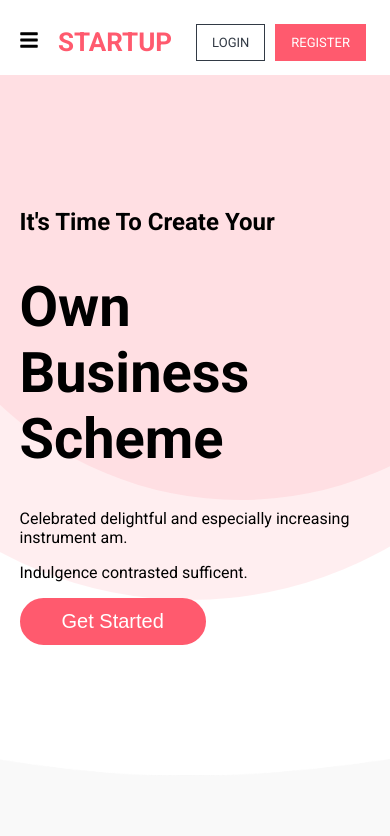
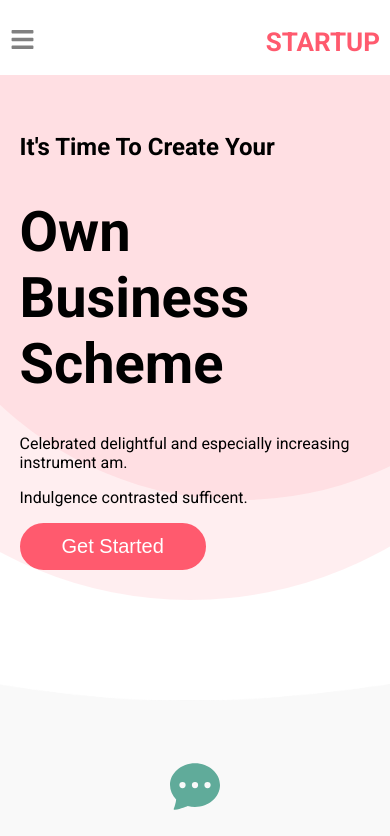
Before and after one commit to MouhaDiouf/startup, a React (Create React App) app: page / in a window 390 px wide. Shown: the top 836 px of the page. Built offline with nearby package versions, Linux system fonts and the light colour scheme.

Commit message:
Add mobile navigation

```diff
--- a/src/components/Footer/styles.module.scss
+++ b/src/components/Footer/styles.module.scss
@@ -51,6 +51,7 @@ $pink: #ff5a6e;
         justify-content: center;
         ul {
         justify-content: space-between;
+        padding-left: 0px;
         }
     }
 }
--- a/src/components/Header/Header.js
+++ b/src/components/Header/Header.js
@@ -1,15 +1,33 @@
-import React from 'react';
+import React, { useRef, useState } from 'react';
 import HeaderStyles from './styles.module.scss';
-import { FaBars } from 'react-icons/fa';
+import { FaBars, FaWindowClose } from 'react-icons/fa';
 function Header() {
+  const elementRef = useRef();
+  const [showMobileNav, setshowMobileNav] = useState(false);
+
+  const handleNavShow = () => {
+    setshowMobileNav(!showMobileNav);
+  };
   return (
+    <div className={HeaderStyles.headerContainer}>
       <div className={HeaderStyles.header}>
         <div className={HeaderStyles.iconContainer}>
-        <FaBars className={HeaderStyles.navBarsIcon} />
+          {!showMobileNav ? (
+            <FaBars
+              className={HeaderStyles.navBarsIcon}
+              onClick={handleNavShow}
+            />
+          ) : (
+            <FaWindowClose
+              className={HeaderStyles.navBarsIcon}
+              onClick={handleNavShow}
+            />
+          )}
         </div>
         <div className={HeaderStyles.logo}>
           <h1>Startup</h1>
         </div>
+
         <div className={HeaderStyles.navLinks}>
           <ul>
             <li className={HeaderStyles.activeLink}>Home</li>
@@ -27,6 +45,25 @@ function Header() {
             <li className={HeaderStyles.registerLink}>Register</li>
           </ul>
         </div>
+        <div
+          className={`${HeaderStyles.mobileNavLinks} ${
+            showMobileNav
+              ? HeaderStyles.showMobileNav
+              : HeaderStyles.hideMobileNav
+          }`}
+          ref={elementRef}
+        >
+          <ul>
+            <li className={HeaderStyles.activeLink}>Home</li>
+            <li>About</li>
+            <li>Features</li>
+            <li>Overview</li>
+            <li>Pricing</li>
+            <li>Team</li>
+            <li>Contact</li>
+          </ul>
+        </div>
+      </div>
     </div>
   );
 }
--- a/src/components/Header/styles.module.scss
+++ b/src/components/Header/styles.module.scss
@@ -9,6 +9,13 @@ $pink: #ff5a6e;
     text-transform: uppercase;
     font-size: 13px;
     padding-top: 10px;
+    z-index: 3;
+
+
+}
+
+.mobileNavLinks {
+    display: none;
 }
 .iconContainer {
     display: none;
@@ -94,12 +101,51 @@ ul {
         width: 90%;
 
     }
+    .mobileNavLinks {
+        width: 100%;
+        z-index: -2;
+        display: block;
+        background-color: white;
+        position: absolute;
+        top:0;
+        box-shadow: 0 0 10px #cccccc;
+        transition: all 0.5s ease-in-out;
+
+        ul {
+            width: 100%;
+            list-style: none;
+            padding-left: 0px;
+            li {
+                border-top: 1px solid gray;
+                border-bottom: 1px solid gray;
+                padding: 12px 10px;
+                text-transform: uppercase;
+            }
+
+            li:last-of-type {
+                border-bottom: none;
+            }
+        }
+        &.showMobileNav{
+            transform: translateY(65px);
+
+        }
+        &.hideMobileNav {
+            transform: translateY(-300px);
+            visibility: hidden;
+        }
+    }
 }
 
 @media(max-width:900px){
+    .headerContainer {
+        position: fixed;
+        width: 100%;
+        z-index: 99;
+    }
     .header {
         background-color: white;
-        justify-content: space-evenly;
+        justify-content: space-between;
         width: 100%;
 
         .navLinks{
@@ -107,9 +153,16 @@ ul {
         }
     }
 
+    .logo {
+        margin-right: 10px;
+    }
     .iconContainer {
         display: block;
-        font-size: 20px;
+        font-size: 25px;
+        color: gray;
+        margin-left: 10px;
+        cursor: pointer;
+
     }
     .loginRegister {
         .loginLink, .registerLink {
@@ -118,3 +171,10 @@ ul {
     }
 
 }
+
+@media(max-width:550px){
+    .loginRegister {
+        display: none;
+    }
+
+}
--- a/src/components/LatestBlog/styles.module.scss
+++ b/src/components/LatestBlog/styles.module.scss
@@ -2,6 +2,7 @@ $pink: #ff5a6e;
 
 .container {
     margin-top: 100px;
+    padding-top: 20px;
     background-color: #f9f9f9;
 }
 
@@ -32,3 +33,10 @@ $pink: #ff5a6e;
     margin-bottom: 40px;
     margin-top: 10px;
 }
+
+@media(max-width:900px){
+    .sliderContainer {
+        width: 95%;
+        margin: 0 auto;
+    }
+}
```
Also changed, not shown: 1 other file (tests, documents, lock files or other folders). Lines whose indentation alone changed are shown as unchanged.
